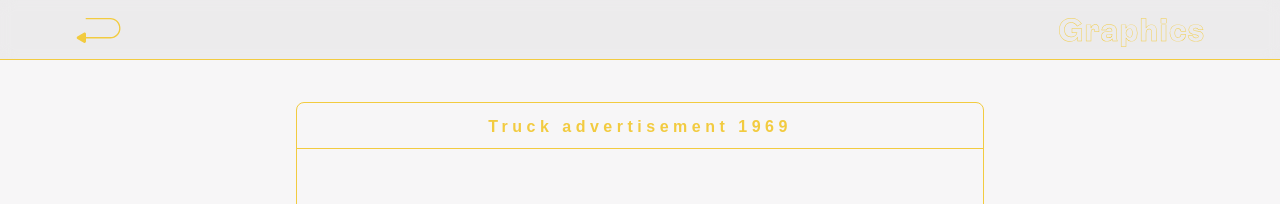
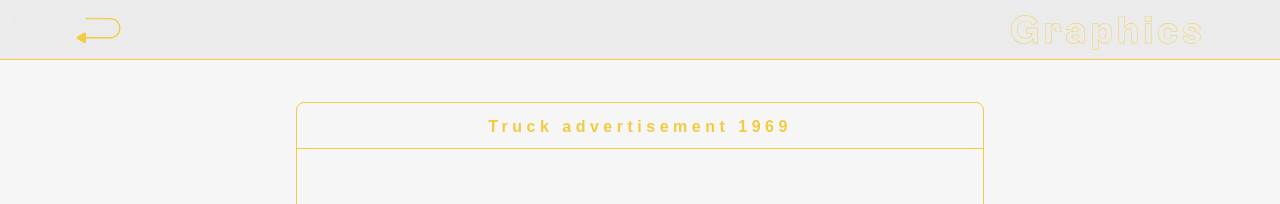
Before and after one commit to cartertanton/cartertanton.github.io, a plain HTML site: page graphics.html in a window 1280 px wide. Shown: the top 204 px of the page. Drawn offline with Linux system fonts and the light colour scheme; grey boxes are pictures that could not be loaded; a script that the page names is missing; a web font is replaced by a local one.

Commit message:
Update graphics.css

```diff
--- a/graphics.css
+++ b/graphics.css
@@ -151,8 +151,8 @@ div.panel {
 
 @media (max-width: 1300px) {
   header {
-    font-size: 1rem;
-    letter-spacing: 0.5px;
+    font-size: 1.2rem;
+    letter-spacing: 3px;
     -webkit-text-stroke: 0.45px var(--color-graphics);
     text-stroke: 0.45px var(--color-graphics);
   }
```
